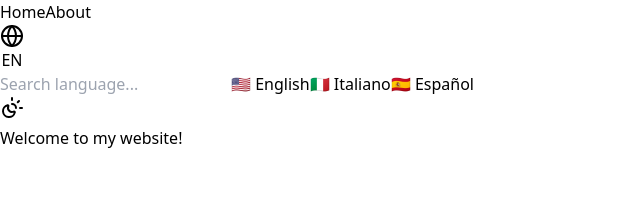
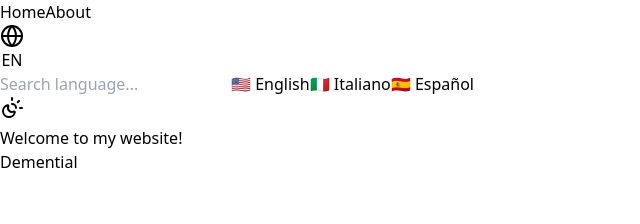
Before and after one commit to Demential98/Demential98.github.io, a React (Vite) app: page / in a window 1280 px wide. Shown: the top 224 px of the page, without its empty margins (0-640 px from the left). Built offline with nearby package versions, Linux system fonts and the light colour scheme.

Commit message:
homepage breaks

```diff
--- a/src/App.jsx
+++ b/src/App.jsx
@@ -99,8 +99,9 @@ function App() {
 
   return (
     <BrowserRouter>
-      <div className="min-h-screen bg-[var(--bg-color)] text-[var(--text-color)] transition-colors">
-        <nav className={`sticky top-0 z-50 flex justify-between items-center px-4 py-3 border-b transition-shadow bg-[var(--bg-color)] ${scrolled ? 'shadow-md' : ''}`}>
+        <div className="flex flex-col min-h-screen bg-[var(--bg-color)] text-[var(--text-color)] transition-colors">
+          {/* NAVBAR */}
+          <nav className={`sticky top-0 z-50 flex justify-between items-center px-4 py-3 border-b transition-shadow bg-[var(--bg-color)] ${scrolled ? 'shadow-md' : ''}`}>
           <div className="flex gap-4">
             <Link to="/" className="underline">{t('home')}</Link>
             <Link to="/about" className="underline">{t('about')}</Link>
@@ -163,9 +164,9 @@ function App() {
           </div>
         </nav>
 
-        <main className="p-6">
-          <AppRoutes />
-        </main>
+          <main className="flex-1 min-h-0">
+            <AppRoutes />
+          </main>
       </div>
     </BrowserRouter>
   );
--- a/src/components/PageWrapper.jsx
+++ b/src/components/PageWrapper.jsx
@@ -2,13 +2,17 @@ import { motion } from 'framer-motion';
 
 export default function PageWrapper({ children }) {
   return (
-    <motion.div
-      initial={{ opacity: 0, y: 20 }}
-      animate={{ opacity: 1, y: 0 }}
-      exit={{ opacity: 0, y: -20 }}
-      transition={{ duration: 0.3, ease: 'easeInOut' }}
-    >
+    // <motion.div
+    //   className="h-full flex flex-col"
+    //   initial={{ opacity: 0, y: 30 }}
+    //   animate={{ opacity: 1, y: 0 }}
+    //   exit={{ opacity: 0, y: -30 }}
+    //   transition={{ duration: 0.4, ease: [0.25, 0.1, 0.25, 1] }}
+    // >
+    //   {children}
+    // </motion.div>
+    <div className="h-full flex flex-col">
       {children}
-    </motion.div>
+    </div>
   );
 }
--- a/src/index.css
+++ b/src/index.css
@@ -1,6 +1,10 @@
 @tailwind base;
 @tailwind components;
 @tailwind utilities;
+
+html, body, #root {
+  height: 100%;
+}
 
 :root {
   --bg-color: white;
--- a/src/pages/Home.jsx
+++ b/src/pages/Home.jsx
@@ -2,5 +2,21 @@ import { useTranslation } from 'react-i18next';
 
 export default function Home() {
   const { t } = useTranslation();
-  return <h1 className="text-3xl">{t('welcome_message')}</h1>;
+
+  return (
+    <div className="flex-1 flex flex-col items-center justify-center relative">
+      <h1 className="text-3xl text-center whitespace-pre-line z-10">
+        {t('welcome_message')}
+      </h1>
+
+      <div className="pointer-events-none absolute inset-x-0 bottom-0 flex justify-center overflow-hidden">
+        <div
+          className="hidden sm:block text-transparent select-none bg-clip-text font-black leading-none bg-gradient-to-b from-neutral-500/10 to-neutral-500/0 text-[10rem] lg:text-[16rem]"
+          style={{ marginBottom: '-2.5rem' }}
+        >
+          Demential
+        </div>
+      </div>
+    </div>
+  );
 }
```
Also changed, not shown: src/AppRoutes.jsx (+14 -0 lines).
